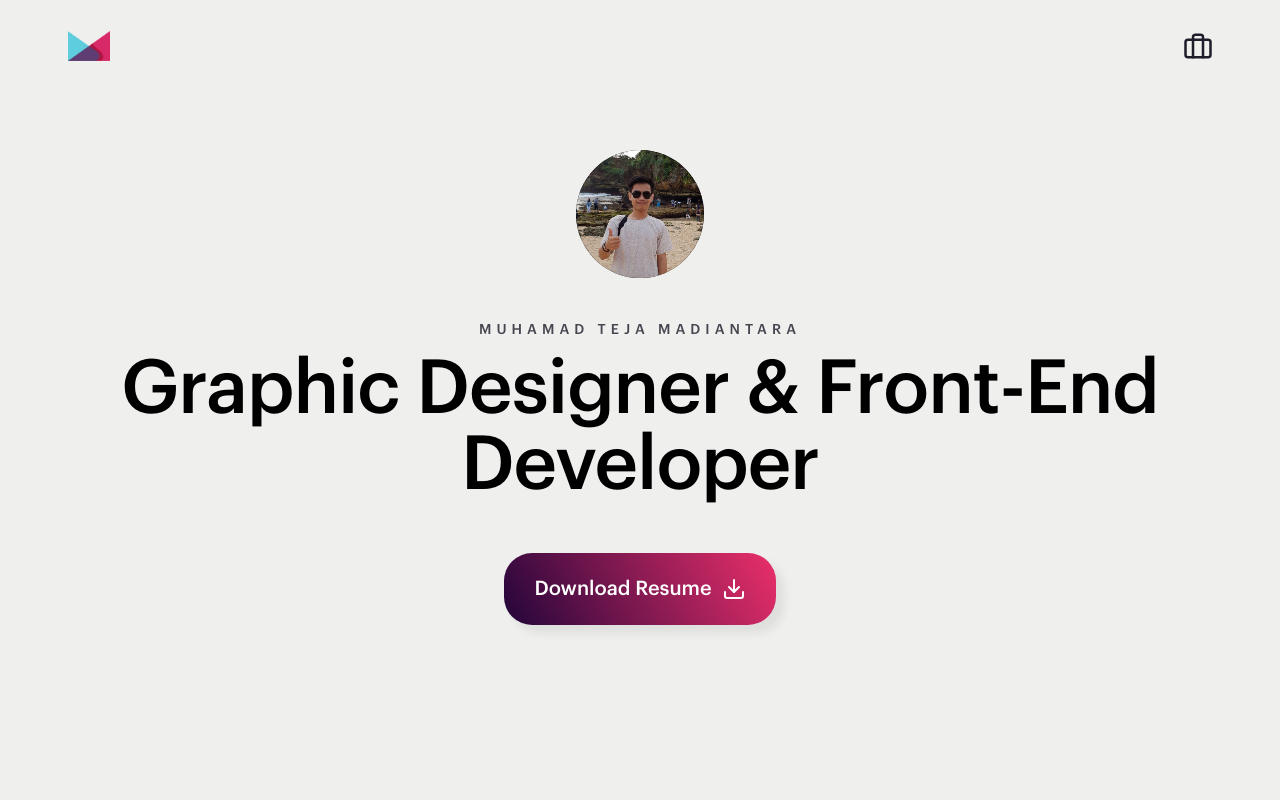
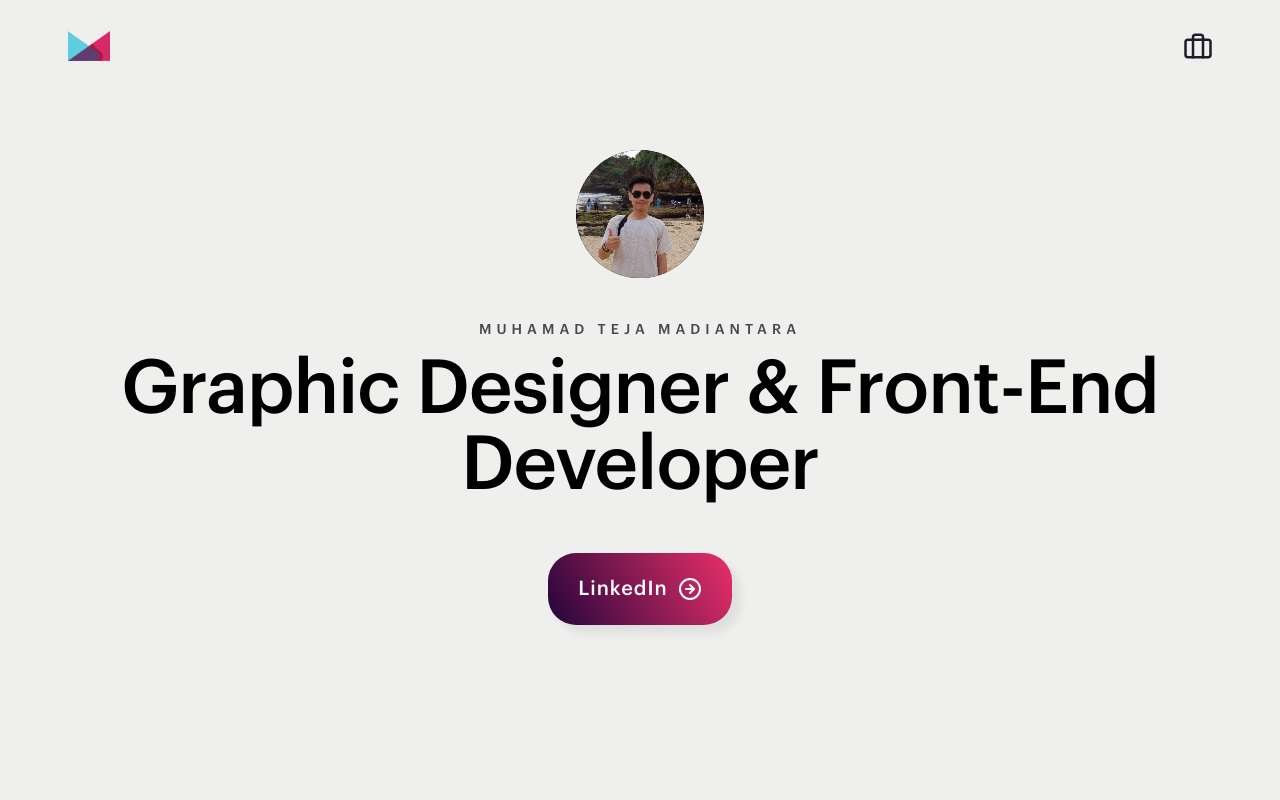
Before and after one commit to madieja/madieja.github.io, a plain HTML site: page index.html in a window 1280 px wide. Shown: the top 800 px of the page. Drawn offline with nearby package versions, Linux system fonts and the light colour scheme.

Commit message:
Add Favicon & Replaced hero button

```diff
--- a/index.html
+++ b/index.html
@@ -10,7 +10,11 @@
     <link rel="stylesheet" href="assets/css/bsgrid.min.css">
     <!-- Main Styles -->
     <link rel="stylesheet" href="assets/css/index.css">
-
+    <!-- Favicon -->
+    <link rel="apple-touch-icon" sizes="180x180" href="assets/favicon/apple-touch-icon.png">
+    <link rel="icon" type="image/png" sizes="32x32" href="assets/favicon/favicon-32x32.png">
+    <link rel="icon" type="image/png" sizes="16x16" href="assets/favicon/favicon-16x16.png">
+    <link rel="manifest" href="assets/favicon/site.webmanifest">
     <!-- Vendor Scripts -->
     <script src="https://cdn.jsdelivr.net/npm/feather-icons/dist/feather.min.js"></script>
     <script src="https://cdnjs.cloudflare.com/ajax/libs/gsap/3.2.6/gsap.min.js"></script>
@@ -41,9 +45,9 @@
                     </div>
                     <p class="name">Muhamad Teja Madiantara</p>
                     <h1>Graphic Designer & Front-End Developer</h1>
-                    <a href="teja_resume.pdf" class="button button-primary trans" download="MadiantaraTeja_Resume">
-                        Download Resume
-                        <i data-feather="download" class="feather-button ml-2"></i>
+                    <a href="https://linkedin.com/in/madieja/" target="_blank" class="button button-primary trans" style="letter-spacing: 1px;" >
+                        LinkedIn
+                        <i data-feather="arrow-right-circle" class="feather-button ml-2"></i>
                     </a>
                 </div>
             </div>
```
Also changed, not shown: assets/favicon/android-chrome-192x192.png (added), assets/favicon/android-chrome-512x512.png (added), assets/favicon/apple-touch-icon.png (added), assets/favicon/favicon-16x16.png (added), assets/favicon/favicon-32x32.png (added), assets/favicon/favicon.ico (added), assets/favicon/site.webmanifest (added).
